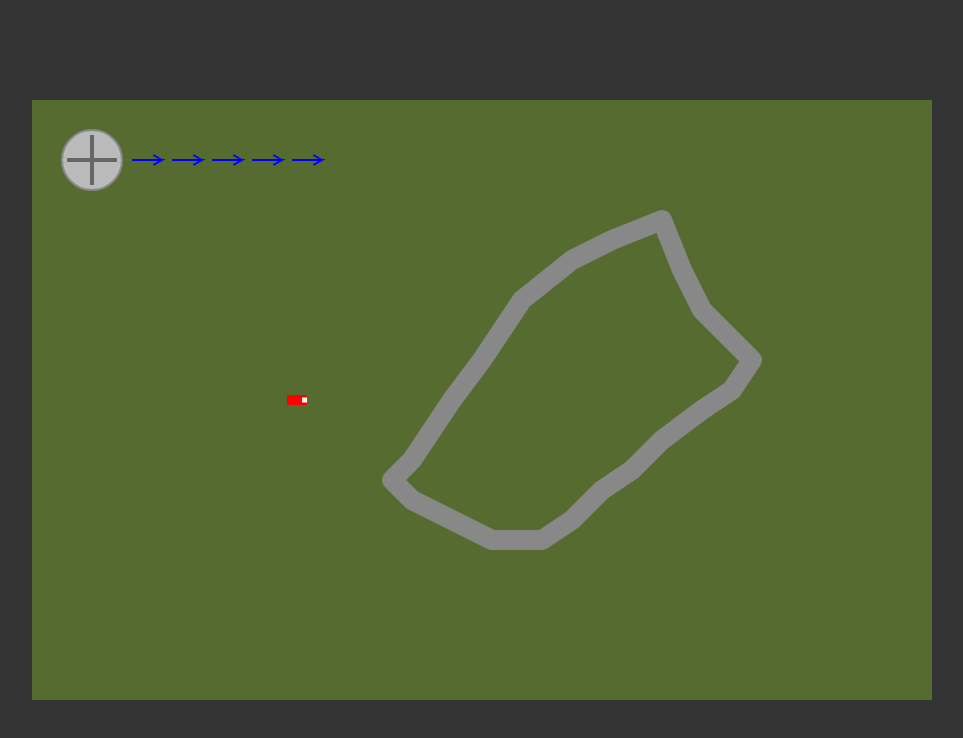
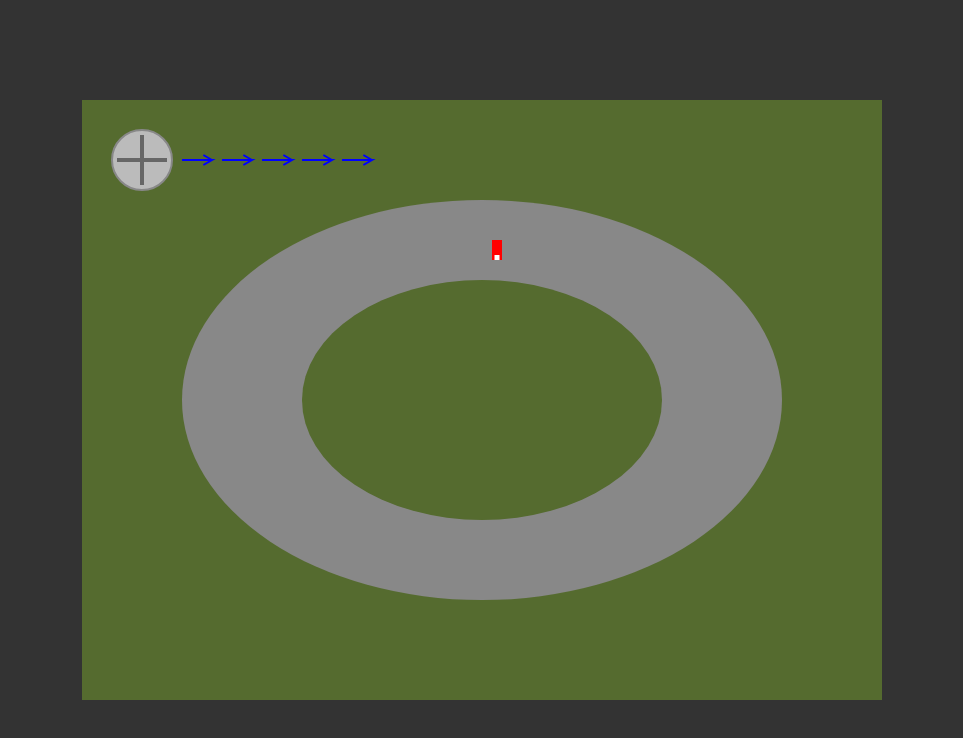
Before and after one commit to the-rasp14/nyt.github.io, a plain HTML site: page index.html in a window 1280 px wide. Shown: the whole page, without its empty margins (158-1121 px from the left). Drawn offline with Linux system fonts and the light colour scheme.

Commit message:
Update index.html

```diff
--- a/index.html
+++ b/index.html
@@ -1,9 +1,9 @@
 <!DOCTYPE html>
 <html lang="en">
 <head>
-  <meta charset="UTF-8" />
-  <meta name="viewport" content="width=device-width, initial-scale=1" />
-  <title>Simplified Suzuka Circuit with Fan Effect</title>
+  <meta charset="UTF-8">
+  <meta name="viewport" content="width=device-width, initial-scale=1">
+  <title>Oval Track with Visible Fan and Wind Effect</title>
   <style>
     body {
       margin: 0;
@@ -14,30 +14,35 @@
       height: 100vh;
     }
     canvas {
-      background: #556B2F; /* "Grass" background */
+      background: #556B2F; /* Simulates grass */
       display: block;
     }
   </style>
 </head>
 <body>
-<canvas id="gameCanvas" width="900" height="600"></canvas>
+
+<canvas id="gameCanvas" width="800" height="600"></canvas>
 
 <script>
-// ---------------------------------------------------
-// Basic Setup
-// ---------------------------------------------------
+// =====================
+// Game Setup Variables
+// =====================
+
+// Get canvas and context
 const canvas = document.getElementById('gameCanvas');
 const ctx = canvas.getContext('2d');
 
-// A rough “center” of our canvas — used for track positioning.
-const centerX = canvas.width / 2;
-const centerY = canvas.height / 2;
+// Oval Track Settings (elliptical track center and radii)
+// Outer ellipse and inner ellipse define the track boundaries
+const trackCenter = { x: canvas.width / 2, y: canvas.height / 2 };
+const outerRadii = { x: 300, y: 200 }; // Outer ellipse radii
+const innerRadii = { x: 180, y: 120 }; // Inner ellipse radii
 
-// Car object
+// Car object settings
 const car = {
-  x: centerX - 200, // Start to the left side
-  y: centerY,       // Center vertically
-  angle: 0,
+  x: trackCenter.x,
+  y: trackCenter.y - 150,  // Starting position near outer edge
+  angle: Math.PI / 2,       // Facing downward
   speed: 0,
   maxSpeed: 5,
   accel: 0.2,
@@ -48,110 +53,61 @@ const car = {
   height: 10
 };
 
-// "Wind" or "fan" effect that continuously pushes the car rightward
+// Wind (Fan) effect: constant force pushing the car to the right
 const windForce = 0.05;
 
-// A simple bounding radius to reset speed if car goes too far from center
-// (This is a placeholder “collision” check for going too far off the main area.)
-const boundingRadius = 400;
-
-// Key state tracking
-const keys = {};
-
-// ---------------------------------------------------
-// Approximate Suzuka Path Data
-// ---------------------------------------------------
-//
-// This is a very simplified, approximate version of Suzuka's figure-8 shape,
-// laid out using a sequence of path segments. These coordinates were hand-picked
-// to provide a rough impression of Suzuka. Real measurements would be far more exact.
-//
-// We'll draw a thick stroke to represent the track.
-//
-// You can tweak these points or add more Bezier curves to refine the shape.
-const suzukaPath = [
-  // We'll begin near the top-right and work around in a rough “figure-8” style
-  { x: 180, y: -180 },
-  { x: 130, y: -160 },
-  { x: 90,  y: -140 },
-  // S-curves
-  { x: 40,  y: -100 },
-  { x: 20,  y: -70 },
-  { x: 0,   y: -40 },
-  { x: -30, y: 0 },
-  { x: -50, y: 30 },
-  // Degner & Hairpin area
-  { x: -70, y: 60 },
-  { x: -90, y: 80 },
-  { x: -70, y: 100 },
-  { x: -30, y: 120 },
-  // Spoon curve region
-  { x: 10,  y: 140 },
-  { x: 60,  y: 140 },
-  { x: 90,  y: 120 },
-  // Overpass “figure-8” cross
-  { x: 120, y: 90 },
-  { x: 150, y: 70 },
-  { x: 180, y: 40 },
-  { x: 220, y: 10 },
-  { x: 250, y: -10 },
-  // Final chicane / approach to front straight
-  { x: 270, y: -40 },
-  { x: 220, y: -90 },
-  { x: 200, y: -130 },
-  { x: 180, y: -180 }
-];
-
-// Fan location
+// Fan position (placed in the upper left corner so it doesn't interfere with the track)
 const fan = {
   x: 60,
   y: 60,
   radius: 30
 };
 
-// ---------------------------------------------------
+// Key state tracking
+const keys = {};
+
+// ============
 // Event Listeners
-// ---------------------------------------------------
+// ============
+
 window.addEventListener('keydown', (e) => {
   keys[e.key] = true;
 });
+
 window.addEventListener('keyup', (e) => {
   keys[e.key] = false;
 });
 
-// ---------------------------------------------------
-// Drawing Helpers
-// ---------------------------------------------------
+// ============
+// Helper Functions
+// ============
 
-// Draw a simple arrow for “wind lines”
+// Helper function to draw an arrow from point (fromx, fromy) to (tox, toy)
 function drawArrow(fromx, fromy, tox, toy) {
-  const headlen = 10; // length of the arrow head
+  const headlen = 10; // length of head in pixels
   const dx = tox - fromx;
   const dy = toy - fromy;
   const angle = Math.atan2(dy, dx);
-
   ctx.beginPath();
   ctx.moveTo(fromx, fromy);
   ctx.lineTo(tox, toy);
-  // left arrow head
   ctx.lineTo(
-    tox - headlen * Math.cos(angle - Math.PI / 6),
-    toy - headlen * Math.sin(angle - Math.PI / 6)
+    tox - headlen * Math.cos(angle - Math.PI/6),
+    toy - headlen * Math.sin(angle - Math.PI/6)
   );
   ctx.moveTo(tox, toy);
-  // right arrow head
   ctx.lineTo(
-    tox - headlen * Math.cos(angle + Math.PI / 6),
-    toy - headlen * Math.sin(angle + Math.PI / 6)
+    tox - headlen * Math.cos(angle + Math.PI/6),
+    toy - headlen * Math.sin(angle + Math.PI/6)
   );
   ctx.strokeStyle = "#00f";
   ctx.lineWidth = 2;
   ctx.stroke();
 }
 
-// Draw the fan
+// Function to draw a visible fan with blades and air arrows
 function drawFan() {
-  // Draw fan base (circle)
+  // Draw fan base (a circle)
   ctx.save();
   ctx.translate(fan.x, fan.y);
   ctx.beginPath();
@@ -162,10 +118,10 @@ function drawFan() {
   ctx.lineWidth = 2;
   ctx.stroke();
 
-  // Fan blades (simple cross lines)
+  // Draw fan blades (static lines for simplicity)
   ctx.strokeStyle = "#666";
   ctx.lineWidth = 4;
-  for (let i = 0; i < 4; i++) {
+  for(let i = 0; i < 4; i++) {
     ctx.beginPath();
     ctx.moveTo(0, 0);
     ctx.lineTo(fan.radius - 5, 0);
@@ -174,8 +130,9 @@ function drawFan() {
   }
   ctx.restore();
 
-  // Wind arrows going from left to right
+  // Draw wind arrows emanating from the fan
   for (let i = 0; i < 5; i++) {
+    // Compute starting and ending positions for each arrow.
     let startX = fan.x + fan.radius + 10 + i * 40;
     let startY = fan.y;
     let endX = startX + 30;
@@ -184,66 +141,23 @@ function drawFan() {
   }
 }
 
-// Draw a simplified Suzuka circuit
-function drawSuzukaTrack() {
-  ctx.save();
-  ctx.translate(centerX, centerY);
+// ============
+// Game Functions
+// ============
 
-  ctx.beginPath();
-  // Move to first point
-  ctx.moveTo(suzukaPath[0].x, suzukaPath[0].y);
-
-  // Connect the rest with lines
-  for (let i = 1; i < suzukaPath.length; i++) {
-    ctx.lineTo(suzukaPath[i].x, suzukaPath[i].y);
-  }
-
-  // A thick stroke to represent the track
-  ctx.strokeStyle = "#888";
-  ctx.lineWidth = 20;
-  ctx.lineJoin = "round";
-  ctx.lineCap = "round";
-  ctx.stroke();
-
-  ctx.restore();
-}
-
-// Draw the car (simple rectangle)
-function drawCar() {
-  ctx.save();
-  ctx.translate(car.x, car.y);
-  ctx.rotate(car.angle);
-
-  // Main body
-  ctx.fillStyle = "#f00"; // Red
-  ctx.fillRect(-car.width / 2, -car.height / 2, car.width, car.height);
-
-  // Front indicator
-  ctx.fillStyle = "#fff";
-  ctx.fillRect(car.width / 4, -car.height / 4, car.width / 4, car.height / 2);
-
-  ctx.restore();
-}
-
-// ---------------------------------------------------
-// Game Logic
-// ---------------------------------------------------
+// Update car physics based on key inputs, applying wind each frame
 function updateCar() {
   // Accelerate (up arrow)
   if (keys["ArrowUp"]) {
     car.speed += car.accel;
-    if (car.speed > car.maxSpeed) {
-      car.speed = car.maxSpeed;
-    }
+    if (car.speed > car.maxSpeed) car.speed = car.maxSpeed;
   }
-  // Brake / reverse (down arrow)
+  // Brake/Reverse (down arrow)
   if (keys["ArrowDown"]) {
     car.speed -= car.accel;
-    if (car.speed < -car.maxSpeed / 2) {
-      car.speed = -car.maxSpeed / 2;
-    }
+    if (car.speed < -car.maxSpeed / 2) car.speed = -car.maxSpeed / 2;
   }
-  // Turn left / right
+  // Turn left/right (turn influenced by current speed)
   if (keys["ArrowLeft"]) {
     car.angle -= car.turnSpeed * (car.speed / car.maxSpeed);
   }
@@ -251,14 +165,14 @@ function updateCar() {
     car.angle += car.turnSpeed * (car.speed / car.maxSpeed);
   }
 
-  // Update car position based on speed and angle
+  // Update position using the car's angle and speed
   car.x += Math.cos(car.angle) * car.speed;
   car.y += Math.sin(car.angle) * car.speed;
 
-  // Apply fan / wind effect pushing the car to the right
+  // Apply the wind force that pushes the car to the right (increases x)
   car.x += windForce;
 
-  // Friction if no key is pressed for forward/back
+  // Apply friction when not accelerating or braking
   if (!keys["ArrowUp"] && !keys["ArrowDown"]) {
     if (car.speed > 0) {
       car.speed -= car.friction;
@@ -269,40 +183,80 @@ function updateCar() {
     }
   }
 
-  // Simple bounding check: if car is too far from center, reset speed
-  const dx = car.x - centerX;
-  const dy = car.y - centerY;
-  const dist = Math.sqrt(dx * dx + dy * dy);
-  if (dist > boundingRadius) {
+  // Collision: Check if the car is off the oval track.
+  // Outer ellipse test:
+  let dxOuter = car.x - trackCenter.x;
+  let dyOuter = car.y - trackCenter.y;
+  let normOuter = (dxOuter * dxOuter) / (outerRadii.x * outerRadii.x) +
+                  (dyOuter * dyOuter) / (outerRadii.y * outerRadii.y);
+
+  // Inner ellipse test:
+  let dxInner = car.x - trackCenter.x;
+  let dyInner = car.y - trackCenter.y;
+  let normInner = (dxInner * dxInner) / (innerRadii.x * innerRadii.x) +
+                  (dyInner * dyInner) / (innerRadii.y * innerRadii.y);
+
+  // If the car is outside the outer boundary or inside the inner boundary, simulate collision.
+  if (normOuter > 1 || normInner < 1) {
     car.speed = 0;
   }
 }
 
-// ---------------------------------------------------
-// Main Game Loop
-// ---------------------------------------------------
+// Draw the oval track using outer and inner ellipses.
+function drawTrack() {
+  ctx.save();
+  ctx.translate(trackCenter.x, trackCenter.y);
+
+  // Draw the outer ellipse (the road)
+  ctx.beginPath();
+  ctx.ellipse(0, 0, outerRadii.x, outerRadii.y, 0, 0, Math.PI * 2);
+  ctx.fillStyle = "#888"; // Road color
+  ctx.fill();
+
+  // Draw the inner ellipse (grass inside the track)
+  ctx.beginPath();
+  ctx.ellipse(0, 0, innerRadii.x, innerRadii.y, 0, 0, Math.PI * 2);
+  ctx.fillStyle = "#556B2F"; // Grass same as background
+  ctx.fill();
+  ctx.restore();
+}
+
+// Draw the car as a rotated rectangle
+function drawCar() {
+  ctx.save();
+  ctx.translate(car.x, car.y);
+  ctx.rotate(car.angle);
+  // Draw the car body
+  ctx.fillStyle = "#f00"; // Red car
+  ctx.fillRect(-car.width / 2, -car.height / 2, car.width, car.height);
+
+  // Draw a front indicator for the car (small rectangle)
+  ctx.fillStyle = "#fff";
+  ctx.fillRect(car.width / 4, -car.height / 4, car.width / 4, car.height / 2);
+  ctx.restore();
+}
+
+// Main game loop
 function gameLoop() {
-  // Clear canvas
+  // Clear canvas and redraw background (grass)
   ctx.clearRect(0, 0, canvas.width, canvas.height);
-
-  // Fill background (grass)
   ctx.fillStyle = "#556B2F";
   ctx.fillRect(0, 0, canvas.width, canvas.height);
 
-  // Draw fan (with wind arrows)
+  // Draw visible fan (with air arrows)
   drawFan();
 
-  // Draw the Suzuka circuit
-  drawSuzukaTrack();
-
-  // Update car logic, then draw car
+  // Update car physics and redraw track and car
   updateCar();
+  drawTrack();
   drawCar();
 
   requestAnimationFrame(gameLoop);
 }
 
+// Start the game loop
 requestAnimationFrame(gameLoop);
 </script>
+
 </body>
 </html>
```
